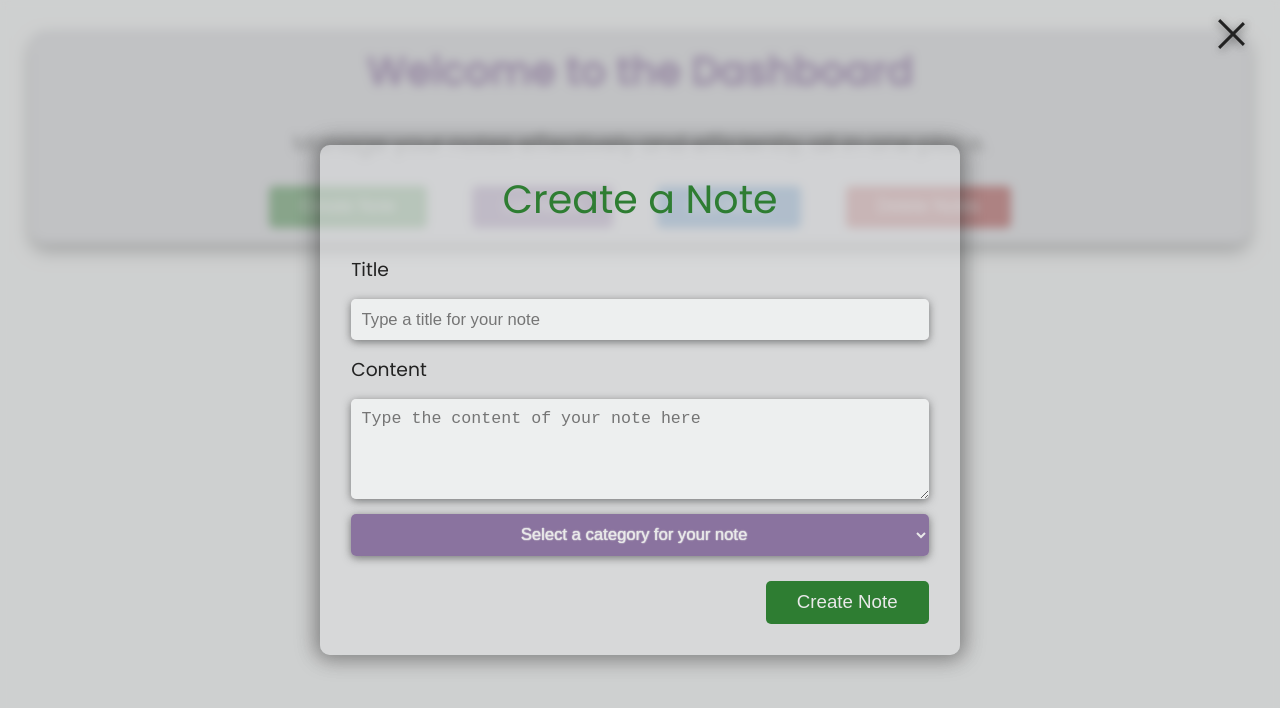
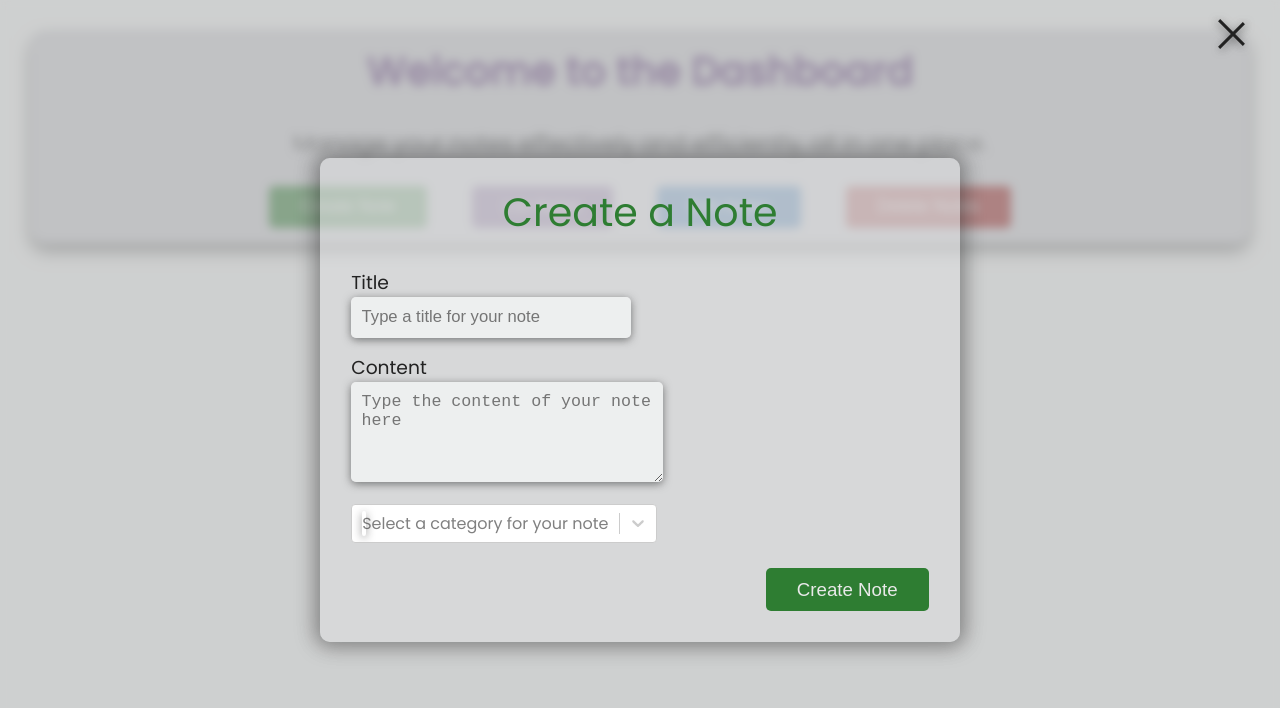
Before and after one commit to JuanWebDeveloper/studyhub-frontend, a Next.js app: page /dashboard in a window 1280 px wide. Shown: the top 708 px of the page. Built offline with nearby package versions, Linux system fonts and the light colour scheme.

Commit message:
Improve form by replacing native select with React-Select
This change was made due to the limitations of native select in terms of customization. React-Select offers more options for customization, enhancing the user experience.

```diff
--- a/package.json
+++ b/package.json
@@ -15,6 +15,7 @@
     "react": "^18",
     "react-dom": "^18",
     "react-redux": "^9.1.2",
+    "react-select": "^5.8.0",
     "sass": "^1.76.0"
   },
   "devDependencies": {
--- /dev/null
+++ b/src/common/utils/index.ts
@@ -0,0 +1,2 @@
+//*> Exporting utilities related to note handling.
+export { noteCategories } from './notes/noteCategories';
--- /dev/null
+++ b/src/common/utils/notes/noteCategories.ts
@@ -0,0 +1,6 @@
+export const noteCategories = [
+ { value: 'work', label: 'Work' },
+ { value: 'personal', label: 'Personal' },
+ { value: 'school', label: 'School' },
+ { value: 'other', label: 'Other' },
+];
--- a/src/views/components/pages/dashboard/NoteFormModal.tsx
+++ b/src/views/components/pages/dashboard/NoteFormModal.tsx
@@ -1,3 +1,9 @@
+'use client';
+
+import Select from 'react-select';
+//*> Import the note categories.
+import { noteCategories } from '@/src/common/utils';
+
 export const NoteFormModal = () => {
  return (
   <div className='note-form'>
@@ -9,17 +15,17 @@ export const NoteFormModal = () => {
     <h2>Create a Note</h2>
 
     <form>
-     <label htmlFor='title'>Title</label>
-     <input type='text' id='title' name='title' placeholder='Type a title for your note' />
-     <label htmlFor='content'>Content</label>
-     <textarea id='content' name='content' placeholder='Type the content of your note here'></textarea>
-     <select id='category' name='category'>
-      <option value=''>Select a category for your note</option>
-      <option value='personal'>Personal</option>
-      <option value='work'>Work</option>
-      <option value='school'>School</option>
-      <option value='other'>Other</option>
-     </select>
+     <div className='form-group'>
+      <label htmlFor='title'>Title</label>
+      <input type='text' id='title' name='title' placeholder='Type a title for your note' />
+     </div>
+     <div className='form-group'>
+      <label htmlFor='content'>Content</label>
+      <textarea id='content' name='content' placeholder='Type the content of your note here'></textarea>
+     </div>
+     <div className='form-group'>
+      <Select placeholder='Select a category for your note' options={noteCategories} />
+     </div>
      <button type='submit'>Create Note</button>
     </form>
    </div>
```
Also changed, not shown: 1 other file (tests, documents, lock files or other folders).
